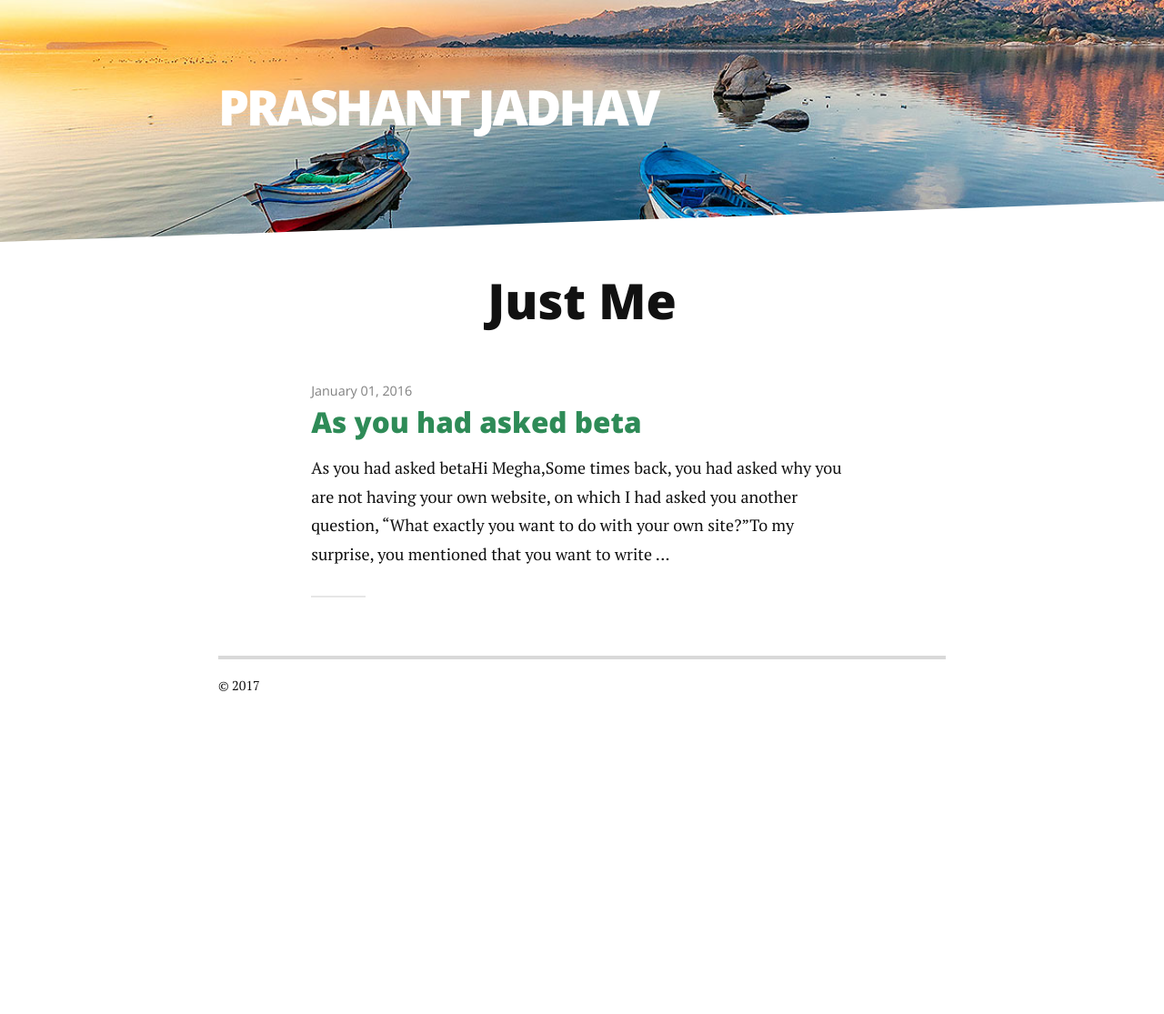
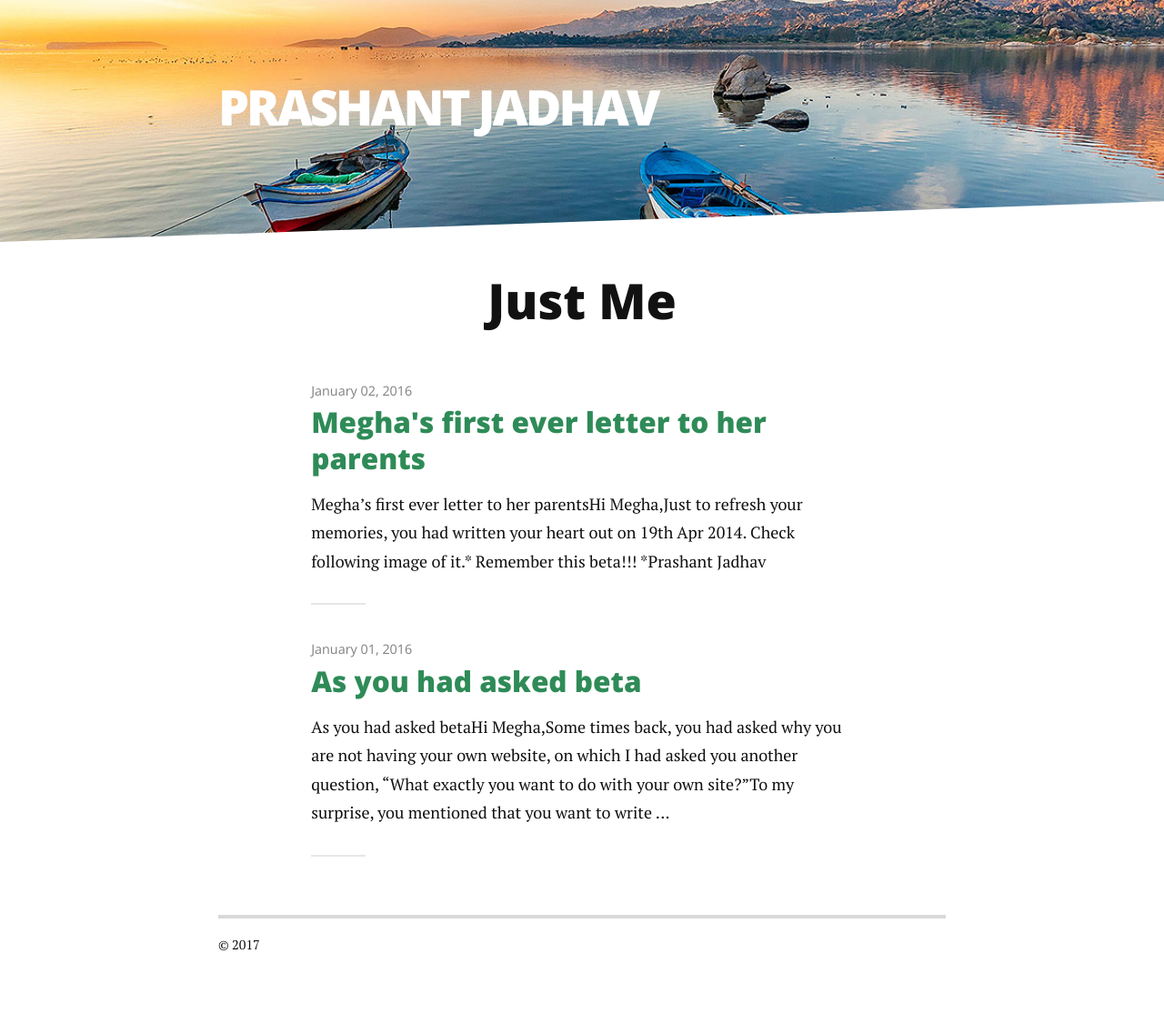
Before and after one commit to prashant-jadhav/mySite, a Jekyll site: the page built from index.html, in a window 1280 px wide. Shown: the whole page at 91% size. Built offline with Jekyll 4.4.1, drawn with Linux system fonts in a browser that asks for light colours; nearby versions of some CDN libraries; the list of posts is cut into pages by our own code; before the commit the page ends 900 px from its top, so only the background shows below that.

Commit message:
2nd post added

```diff
--- /dev/null
+++ b/_posts/2016-01-02-meghas-first-ever-letter.md
@@ -0,0 +1,17 @@
+---
+layout: post
+title:  "Megha's first ever letter to her parents"
+date:   2016-01-02
+---
+
+### Megha's first ever letter to her parents
+
+Hi Megha,
+
+Just to refresh your memories, you had written your heart out on 19th Apr 2014. Check following image of it.
+
+<a href="https://s3.amazonaws.com/mj-blog-uploads/wp-content/uploads/2016/09/first-ever-letter.jpg"><img src="{{ 'https://s3.amazonaws.com/mj-blog-uploads/wp-content/uploads/2016/09/first-ever-letter-225x300.jpg'  }}" alt="Megha's first letter to Mom &amp; Pappa" title="Megha's first letter to Mom &amp; Pappa" width="225" height="300"></a>
+
+_* Remember this beta!!! *_
+
+###### Prashant Jadhav
```
Also changed, not shown: _posts/2016-01-01-as-you-ask-beta.md (+1 -1 lines).
